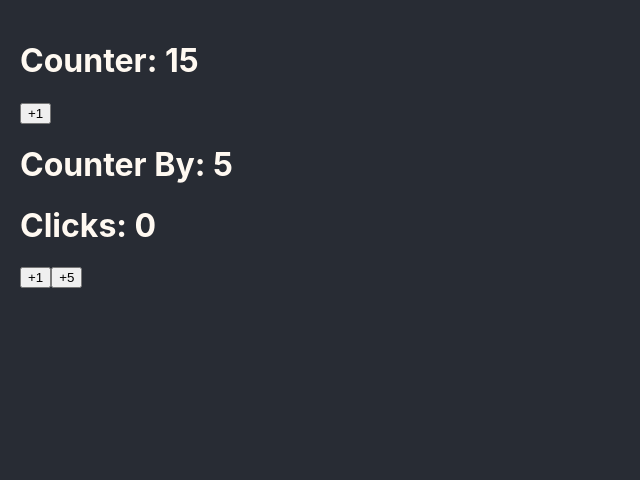
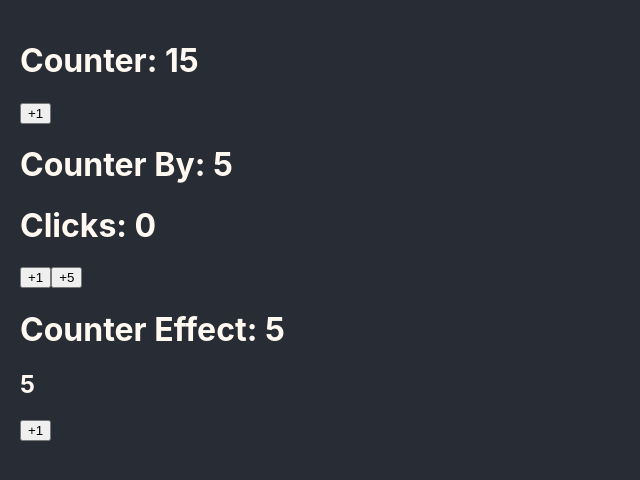
Before and after one commit to SofiArz/typescript-concepts-workshop, a React (Create React App) app: page / in a window 1280 px wide. Shown: the top 480 px of the page, without its empty margins (0-640 px from the left). Built offline with nearby package versions, Linux system fonts and the light colour scheme.

Commit message:
Counter with useEffect and animation

```diff
--- a/package.json
+++ b/package.json
@@ -10,6 +10,7 @@
     "@types/node": "^16.11.21",
     "@types/react": "^17.0.38",
     "@types/react-dom": "^17.0.11",
+    "gsap": "^3.9.1",
     "react": "^17.0.2",
     "react-dom": "^17.0.2",
     "react-scripts": "5.0.0",
--- a/src/App.tsx
+++ b/src/App.tsx
@@ -1,11 +1,13 @@
 import { Counter } from './bases/Counter'
 import { CounterBy } from './bases/CounterBy';
+import { CounterEffect } from './bases/CounterEffect';
 
 function App() {
   return (
     <>
       <Counter initialValue={15} />
       <CounterBy />
+      <CounterEffect />
     </>
   );
 }
--- a/src/bases/CounterBy.tsx
+++ b/src/bases/CounterBy.tsx
@@ -2,19 +2,23 @@ import { useState } from 'react'
 
 interface Props {
     initialValue?: number,
-    clicks?: number,
+}
+
+interface CounterState {
+  counter: number,
+  clicks: number,
 }
 
 export const CounterBy = ({ initialValue = 5 } : Props) => {
-    const [counterState, setCounter] = useState({
+    const [counterState, setCounter] = useState<CounterState>({
       counter: initialValue,
       clicks: 0,
     })
 
     const handleClick = (value = 1) => {
-        setCounter(prev => ({
-          counter: prev.counter + value,
-          clicks: prev.clicks + 1,
+        setCounter( ({clicks, counter}) => ({
+          counter: counter + value,
+          clicks:  clicks + 1,
         })
         )
     }
--- /dev/null
+++ b/src/bases/CounterEffect.tsx
@@ -0,0 +1,40 @@
+import { useEffect, useRef, useState } from 'react'
+import { gsap } from 'gsap'
+
+const MAXIMUN_COUNT = 10
+
+export const CounterEffect = () => {
+    const [counter, setCounter] = useState(5)
+    const counterHTMLElement = useRef<HTMLHeadingElement>(null);
+
+    const handleClick = () => {
+      if(counter < MAXIMUN_COUNT)
+        setCounter(prev => prev + 1)
+    }
+
+    useEffect(() => {
+     if(counter < MAXIMUN_COUNT) return
+
+     console.log('%cMaximum value reached', 'color:red')
+
+     const timeline = gsap.timeline()
+
+     timeline.to(counterHTMLElement.current, { y: -10, duration: 0.2, ease: 'ease.out' })
+             .to(counterHTMLElement.current, { y: 0, duration: 1, ease: 'bounce.out' })
+
+
+    }, [counter]);
+
+
+
+    return (
+      <>
+        <h1>Counter Effect: { counter }</h1>
+        <h2 ref={ counterHTMLElement }>{ counter }</h2>
+        <button onClick={ handleClick }>
+            +1
+        </button>
+      </>
+  );
+
+};
```
Also changed, not shown: 1 other file (tests, documents, lock files or other folders).
